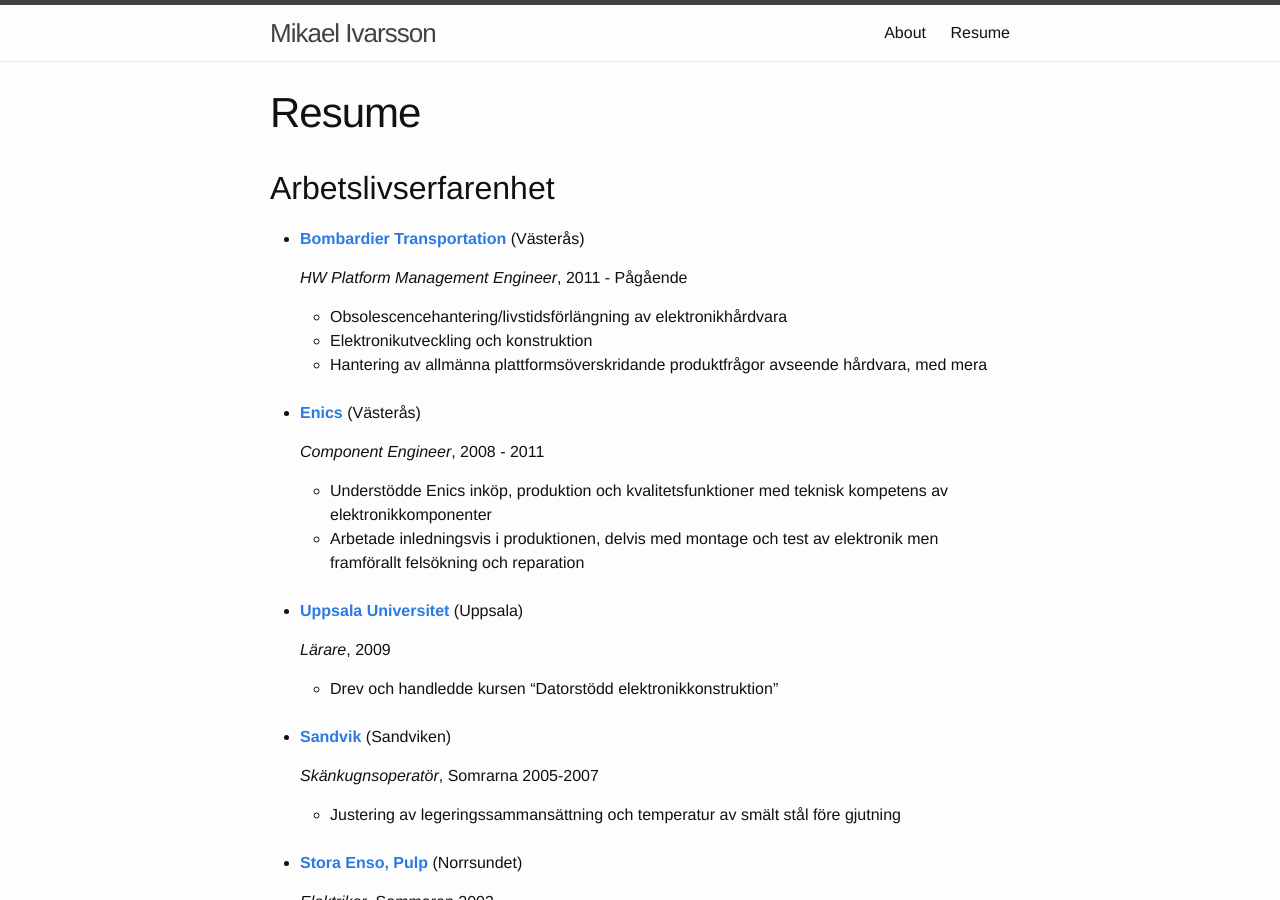
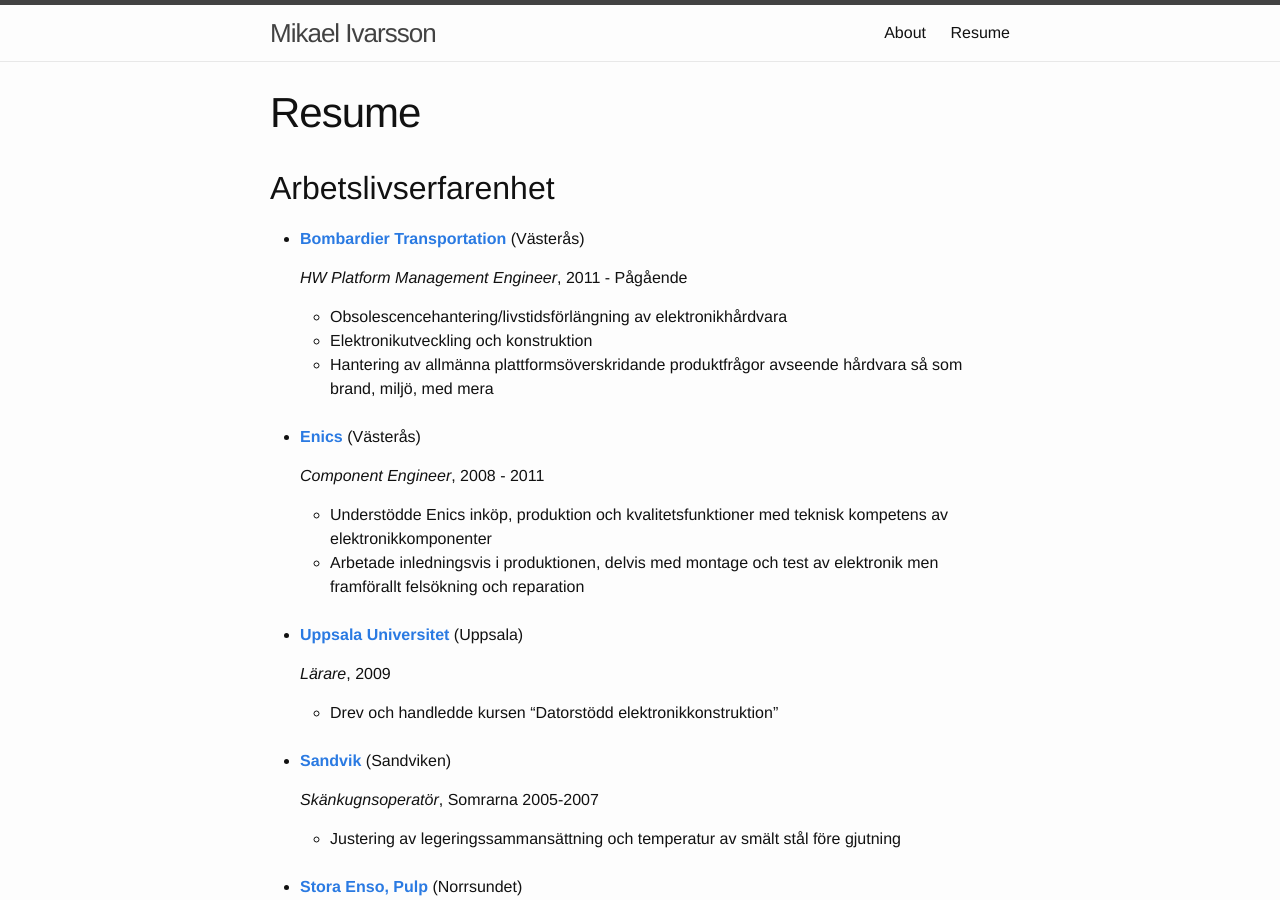
Before and after one commit to mikaelivarsson/mikaelivarsson.github.io, a Jekyll site: the page built from resume.md, in a window 1280 px wide and 900 px high. Built offline with Jekyll 4.4.1, drawn with Linux system fonts in a browser that asks for light colours.

Commit message:
Updating Resume

```diff
--- a/resume.md
+++ b/resume.md
@@ -14,7 +14,7 @@
 
     - Obsolescencehantering/livstidsförlängning av elektronikhårdvara
     - Elektronikutveckling och konstruktion
-    - Hantering av allmänna plattformsöverskridande produktfrågor avseende hårdvara, med mera
+    - Hantering av allmänna plattformsöverskridande produktfrågor avseende hårdvara så som brand, miljö, med mera
 <br>
 <br>
 *   **[Enics](http://www.enics.com/)** (Västerås)
```
